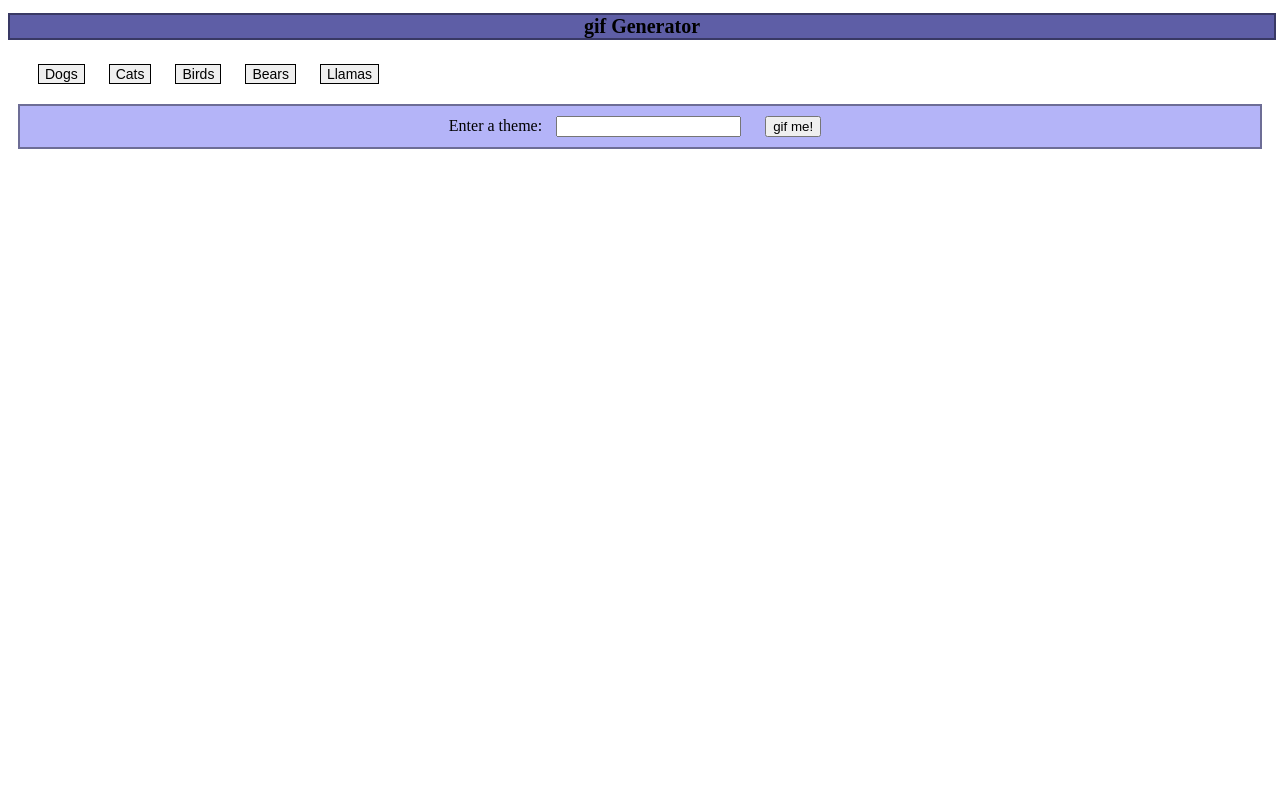
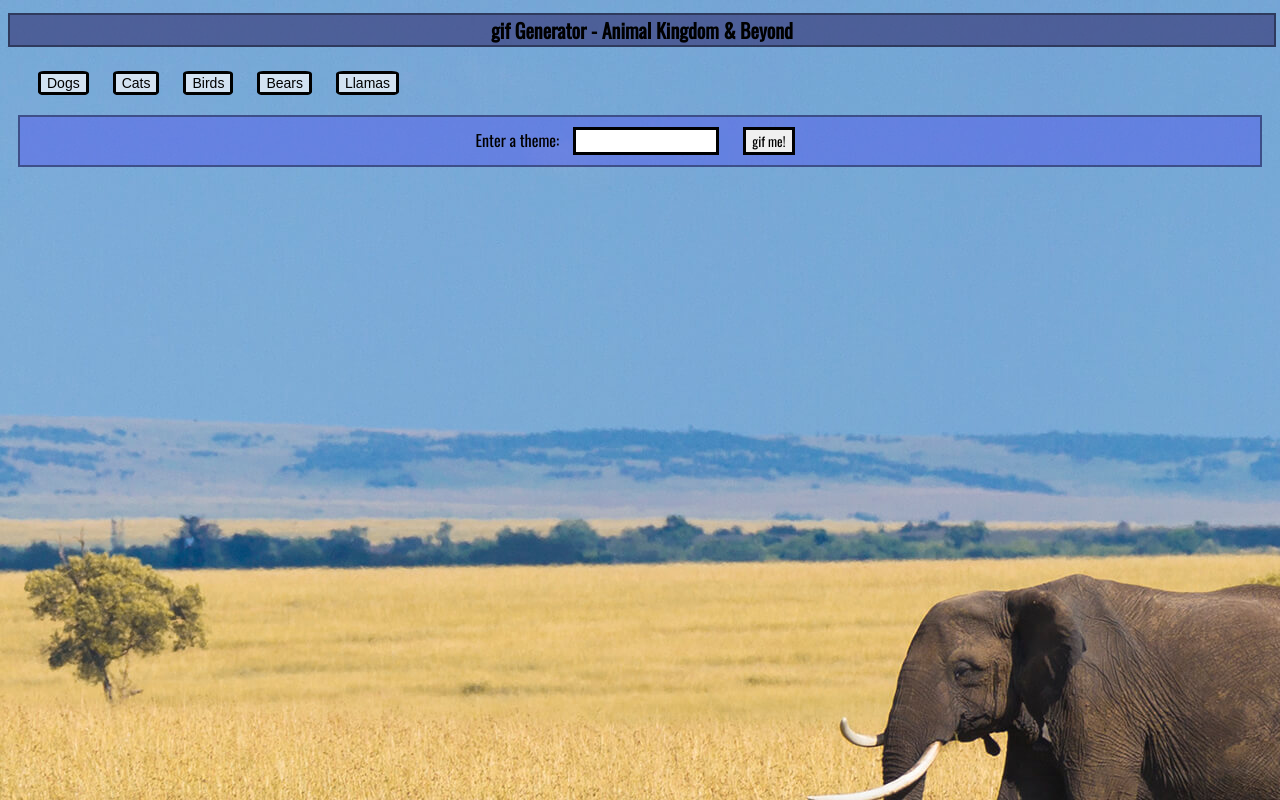
Before and after one commit to nkeledjian/Animal-Gifs, a plain HTML site: page index.html in a window 1280 px wide. Drawn offline with nearby package versions, Linux system fonts and the light colour scheme.

Commit message:
More styling updates - added images directory for background image

```diff
--- a/assets/css/style.css
+++ b/assets/css/style.css
@@ -1,17 +1,28 @@
+body {
+    background-image: url("../images/savannah.jpg");
+    width: auto;
+    height: 100%;
+}
 h1 {
     font-size: 20px;
-    background-color: rgba(0, 0, 114, 0.63);
+    font-family: 'Oswald', sans-serif;
+    background-color: rgba(55, 55, 117, 0.63);
     text-align: center;
     width: 100%;
     float: center;
     display: center;
     border: 2px solid rgba(0, 0, 0, 0.397);
 }
+p {
+    font-family: 'Oswald', sans-serif;
+}
 button {
     margin: 10px;
     display: center;
-    border: 1px solid black;
+    border: 3px solid black;
+    border-radius: 12%;
     font-size: 14px;
+    background-color: rgba(255, 255, 255, 0.671);
 }
 div {
     margin: 10px;
@@ -25,7 +36,14 @@ form {
 }
 input {
     margin: 10px;
+    border: 3px solid black;
+    font-family: 'Oswald', sans-serif;
 }
-wrapper {
-    display: grid;
+
+#gif-btns {
+    margin-top: 0px;
 }
+
+label {
+    font-family: 'Oswald', sans-serif;
+}
--- a/index.html
+++ b/index.html
@@ -7,16 +7,17 @@
     <meta http-equiv="X-UA-Compatible" content="ie=edge">
     <title>gifGenerator</title>
     <link rel="stylesheet" type="text/css" href="./assets/css/style.css"></style>
+    <link href="https://fonts.googleapis.com/css?family=Oswald" rel="stylesheet">
 </head>
 
 <body>
-    <h1>gif Generator</h1>
+    <h1>gif Generator - Animal Kingdom & Beyond</h1>
     <!-- Buttons rendered here based on user's theme choice -->
-    <button class="theme" theme-name="Dogs">Dogs</button>
-    <button class="theme" theme-name="Cats">Cats</button>
-    <button class="theme" theme-name="Birds">Birds</button>
-    <button class="theme" theme-name="Bears">Bears</button>
-    <button class="theme" theme-name="Llamas">Llamas</button>
+        <button class="theme" theme-name="Dogs">Dogs</button>
+        <button class="theme" theme-name="Cats">Cats</button>
+        <button class="theme" theme-name="Birds">Birds</button>
+        <button class="theme" theme-name="Bears">Bears</button>
+        <button class="theme" theme-name="Llamas">Llamas</button>
     <div id="gif-btns">
     </div>
 
```
Also changed, not shown: assets/images/savannah.jpg (added).
